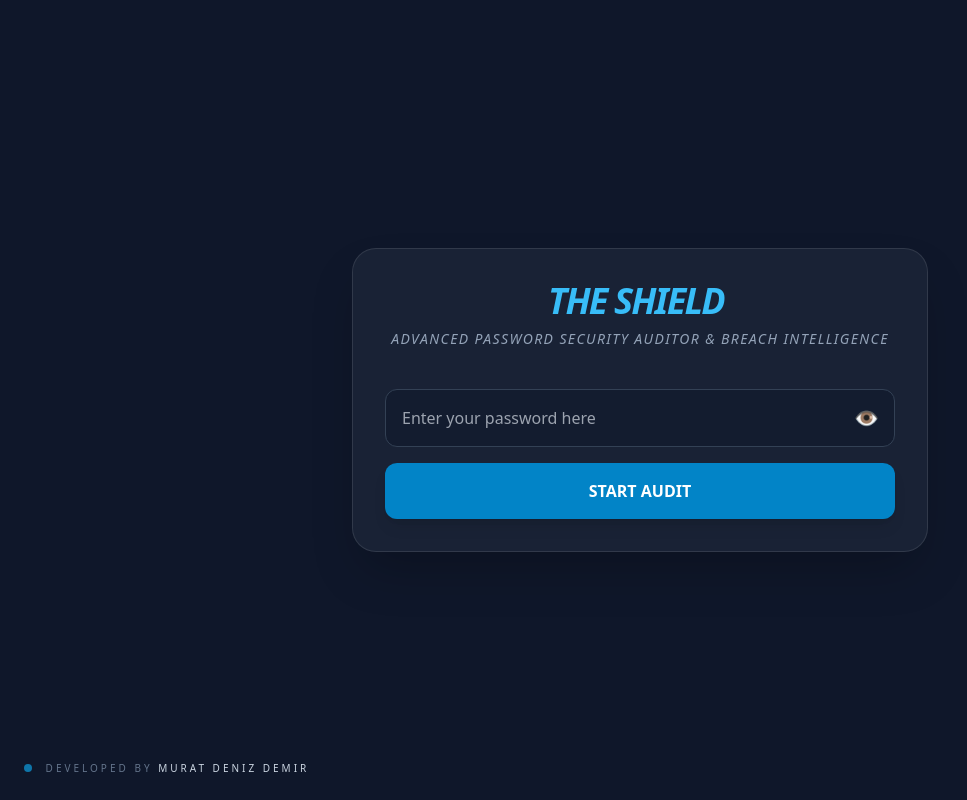
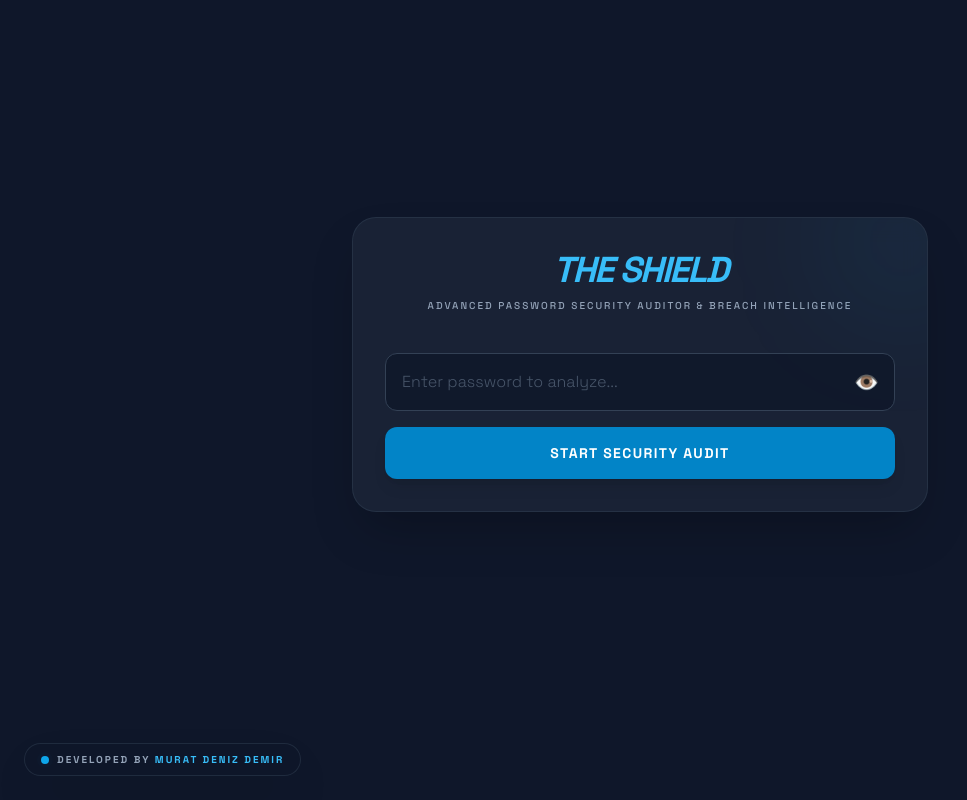
Before and after one commit to DenizGoksu/The_Shield, a FastAPI app: page / in a window 1280 px wide. Shown: the whole page, without its empty margins (0-967 px from the left). Run offline with FastAPI, Linux system fonts and the light colour scheme; some libraries are stand-ins or nearby versions.

Commit message:
Fix: Password crack time thresholds and front optimization

```diff
--- a/templates/index.html
+++ b/templates/index.html
@@ -3,62 +3,84 @@
 <head>
     <meta charset="UTF-8">
     <meta name="viewport" content="width=device-width, initial-scale=1.0">
-    <title>The Shield</title>
+    <title>The Shield | Enterprise Password Audit</title>
     <script src="https://cdn.tailwindcss.com"></script>
+    <link href="https://fonts.googleapis.com/css2?family=Space+Grotesk:wght@300;500;700&display=swap" rel="stylesheet">
     <style>
-        body { background-color: #0f172a; }
+        body {
+            background-color: #0f172a;
+            font-family: 'Space Grotesk', sans-serif;
+        }
         .glass { background: rgba(30, 41, 59, 0.7); backdrop-filter: blur(12px); border: 1px solid rgba(255,255,255,0.1); }
         input::-ms-reveal { display: none; }
+        .cyber-border { border-left: 4px solid #38bdf8; }
+        /* Animasyonlar için ufak bir ek */
+        @keyframes fadeIn { from { opacity: 0; transform: translateY(10px); } to { opacity: 1; transform: translateY(0); } }
+        .animate-report { animation: fadeIn 0.5s ease-out forwards; }
     </style>
 </head>
-<body class="text-slate-200 min-h-screen flex items-center justify-center p-6">
+<body class="text-slate-200 min-h-screen flex items-center justify-center p-6 pb-24">
 
-    <div class="max-w-xl w-full glass rounded-3xl p-8 shadow-2xl transition-all">
+    <div class="max-w-xl w-full glass rounded-3xl p-8 shadow-2xl transition-all border border-slate-700/50 relative overflow-hidden">
+        <div class="absolute -top-10 -right-10 w-32 h-32 bg-sky-500/10 rounded-full blur-3xl"></div>
+
         <header class="text-center mb-10">
-            <h1 class="text-4xl font-black text-sky-400 tracking-tighter italic">THE SHIELD <span class="text-xs text-slate-500 not-italic uppercase font-normal tracking-widest ml-2 italic-none"></h1>
-            <p class="text-slate-400 mt-2 text-sm uppercase tracking-widest font-medium italic">Advanced Password Security Auditor & Breach Intelligence</p>
+            <h1 class="text-4xl font-bold text-sky-400 tracking-tighter italic">THE SHIELD</h1>
+            <p class="text-slate-400 mt-2 text-[10px] uppercase tracking-[0.2em] font-medium">Advanced Password Security Auditor & Breach Intelligence</p>
         </header>
 
         <div class="space-y-4">
             <div class="relative">
-                <input type="password" id="target" placeholder="Enter your password here"
-                       class="w-full bg-slate-900/50 border border-slate-700 rounded-xl p-4 pr-12 focus:ring-2 focus:ring-sky-500 outline-none transition-all text-white">
+                <input type="password" id="target" placeholder="Enter password to analyze..."
+                       class="w-full bg-slate-900/80 border border-slate-700 rounded-xl p-4 pr-12 focus:ring-2 focus:ring-sky-500 outline-none transition-all text-white placeholder:text-slate-600 font-light">
                 <button onclick="togglePassword()" type="button" class="absolute inset-y-0 right-0 pr-4 flex items-center text-slate-500 hover:text-sky-400">
                     <span id="eye-icon" class="text-xl">👁️</span>
                 </button>
             </div>
 
-            <button onclick="runAudit()" id="auditBtn" class="w-full bg-sky-600 hover:bg-sky-500 text-white font-bold py-4 rounded-xl shadow-lg transition-all active:scale-[0.98]">
-                START AUDIT
+            <button onclick="runAudit()" id="auditBtn" class="w-full bg-sky-600 hover:bg-sky-500 text-white font-bold py-4 rounded-xl shadow-lg transition-all active:scale-[0.98] uppercase tracking-widest text-sm">
+                START SECURITY AUDIT
             </button>
         </div>
 
-        <div id="report" class="mt-10 hidden space-y-6">
+        <div id="report" class="mt-10 hidden space-y-6 animate-report">
             <div class="grid grid-cols-2 gap-4">
                 <div class="bg-slate-800/40 p-4 rounded-xl border border-slate-700/50 text-center">
                     <span class="text-[10px] text-slate-500 uppercase font-bold tracking-widest">Security Level</span>
-                    <div id="res-skor" class="text-xl font-bold text-sky-400 mt-1"></div>
+                    <div id="res-skor" class="text-xl font-bold mt-1 uppercase"></div>
                 </div>
                 <div class="bg-slate-800/40 p-4 rounded-xl border border-slate-700/50 text-center">
-                    <span class="text-[10px] text-slate-500 uppercase font-bold tracking-widest">Crack Time</span>
-                    <div id="res-sure" class="text-xl font-semibold mt-1"></div>
+                    <span class="text-[10px] text-slate-500 uppercase font-bold tracking-widest">Time to Crack</span>
+                    <div id="res-sure" class="text-xl font-medium mt-1 text-slate-200"></div>
                 </div>
             </div>
 
-            <div id="pwned-box" class="p-4 rounded-xl border transition-all">
+            <div id="pwned-box" class="p-4 rounded-xl border transition-all cyber-border">
                 <h3 id="pwned-title" class="font-bold text-sm flex items-center gap-2"></h3>
                 <p id="pwned-desc" class="text-xs mt-1 opacity-80"></p>
             </div>
 
             <div class="bg-slate-800/20 p-5 rounded-xl border border-slate-700/30">
-                <p id="res-uyari" class="text-sm text-orange-300 font-medium mb-3"></p>
-                <ul id="res-oneri" class="text-xs space-y-2 text-slate-400 list-disc list-inside"></ul>
+                <p id="res-uyari" class="text-sm text-orange-300 font-medium mb-3 italic"></p>
+                <ul id="res-oneri" class="text-xs space-y-2 text-slate-400 list-disc list-inside font-light"></ul>
             </div>
         </div>
     </div>
 
+    <div class="fixed bottom-6 left-6 flex items-center gap-3">
+        <div class="flex items-center gap-2 px-4 py-2 bg-slate-900/90 border border-slate-700/50 rounded-full backdrop-blur-sm shadow-2xl">
+            <span class="relative flex h-2 w-2">
+                <span class="animate-ping absolute inline-flex h-full w-full rounded-full bg-sky-400 opacity-75"></span>
+                <span class="relative inline-flex rounded-full h-2 w-2 bg-sky-500"></span>
+            </span>
+            <span class="text-[10px] text-slate-400 uppercase tracking-[0.2em] font-bold">
+                Developed by <span class="text-sky-400">Murat Deniz Demir</span>
+            </span>
+        </div>
+    </div>
+
     <script>
-        // Enter Key Support
+        // Enter tuşu ile çalıştırma
         document.getElementById('target').addEventListener('keypress', (e) => { if (e.key === 'Enter') runAudit(); });
 
         function togglePassword() {
@@ -74,45 +96,71 @@
             if(!pwd) return;
 
             const btn = document.getElementById('auditBtn');
-            btn.innerText = "AUDITING...";
+            const report = document.getElementById('report');
+
+            btn.innerText = "AUDITING ENTROPY...";
             btn.disabled = true;
 
             try {
+                // Kendi FastAPI backend adresine göre ayarla
                 const response = await fetch(`/api/v1/audit?password=${encodeURIComponent(pwd)}`);
                 const data = await response.json();
 
-                document.getElementById('report').classList.remove('hidden');
-                document.getElementById('res-skor').innerText = data.summary.level;
+                report.classList.remove('hidden');
+
+                const crackTime = data.summary.crack_time.toLowerCase();
+                let finalLevel = data.summary.level;
+                let levelColor = "";
+
+                // --- FIX BÖLÜMÜ: SÜRE EŞİĞİ MANTIĞI ---
+                // Saniye, dakika ve saat geçiyorsa her zaman CRITICAL (Hızlı kırılabilir)
+                const isVeryShortTime = crackTime.includes("second") || crackTime.includes("minute") || crackTime.includes("hour");
+
+                // Yıl, yüzyıl veya ay geçiyorsa SECURE kabul et (Bug giderildi)
+                const isVeryLongTime = crackTime.includes("year") || crackTime.includes("century") || crackTime.includes("month");
+
+                if (data.intelligence.pwned || isVeryShortTime) {
+                    finalLevel = "CRITICAL";
+                    levelColor = "text-red-500";
+                } else if (isVeryLongTime) {
+                    finalLevel = "SECURE";
+                    levelColor = "text-emerald-500";
+                } else {
+                    finalLevel = "VULNERABLE";
+                    levelColor = "text-orange-500";
+                }
+
+                const skorEl = document.getElementById('res-skor');
+                skorEl.innerText = finalLevel;
+                skorEl.className = `text-xl font-bold mt-1 uppercase ${levelColor}`;
+
                 document.getElementById('res-sure').innerText = data.summary.crack_time;
-                document.getElementById('res-uyari').innerText = data.feedback.warning ? "⚠️ " + data.feedback.warning : "✅ No critical entropy patterns found.";
+                document.getElementById('res-uyari').innerText = data.feedback.warning ? "⚠️ " + data.feedback.warning : "✅ Entropy standards verified.";
 
                 const oneriList = document.getElementById('res-oneri');
-                oneriList.innerHTML = data.feedback.suggestions.map(o => `<li>${o}</li>`).join('') || "<li>Meets basic entropy requirements.</li>";
+                oneriList.innerHTML = data.feedback.suggestions.map(o => `<li>${o}</li>`).join('') || "<li>Password meets security policy requirements.</li>";
 
                 const pBox = document.getElementById('pwned-box');
                 const pTitle = document.getElementById('pwned-title');
                 const pDesc = document.getElementById('pwned-desc');
 
                 if (data.intelligence.pwned) {
-                    pBox.className = "p-4 rounded-xl border border-red-500/50 bg-red-900/20 text-red-400";
-                    pTitle.innerHTML = "🔴 CRITICAL BREACH DETECTED";
-                    pDesc.innerText = `This password was found in ${data.intelligence.count} public data leaks. Change it immediately.`;
+                    pBox.className = "p-4 rounded-xl border border-red-500/50 bg-red-900/20 text-red-400 cyber-border";
+                    pTitle.innerHTML = "🔴 DATA BREACH DETECTED";
+                    pDesc.innerText = `Found in ${data.intelligence.count} known leaks. This entry is compromised.`;
                 } else {
-                    pBox.className = "p-4 rounded-xl border border-emerald-500/50 bg-emerald-900/20 text-emerald-400";
-                    pTitle.innerHTML = "🟢 NO BREACHES DETECTED";
-                    pDesc.innerText = "No public data leak records were found for this specific entry.";
+                    pBox.className = "p-4 rounded-xl border border-emerald-500/50 bg-emerald-900/20 text-emerald-400 cyber-border";
+                    pTitle.innerHTML = "🟢 NO BREACHES FOUND";
+                    pDesc.innerText = "This entry has not been identified in public data leaks.";
                 }
             } catch (err) {
-                alert("Audit service unavailable.");
+                console.error(err);
+                alert("Audit service connection error. Please try again.");
             } finally {
                 btn.innerText = "START SECURITY AUDIT";
                 btn.disabled = false;
             }
         }
     </script>
-    <div class="fixed bottom-6 left-6 text-[10px] text-slate-500 uppercase tracking-[0.3em] font-medium vertical-middle">
-    <span class="inline-block w-2 h-2 bg-sky-500 rounded-full mr-2 animate-pulse"></span>
-    Developed by <span class="text-slate-300">Murat Deniz Demir</span>
-</div>
 </body>
 </html>
```
